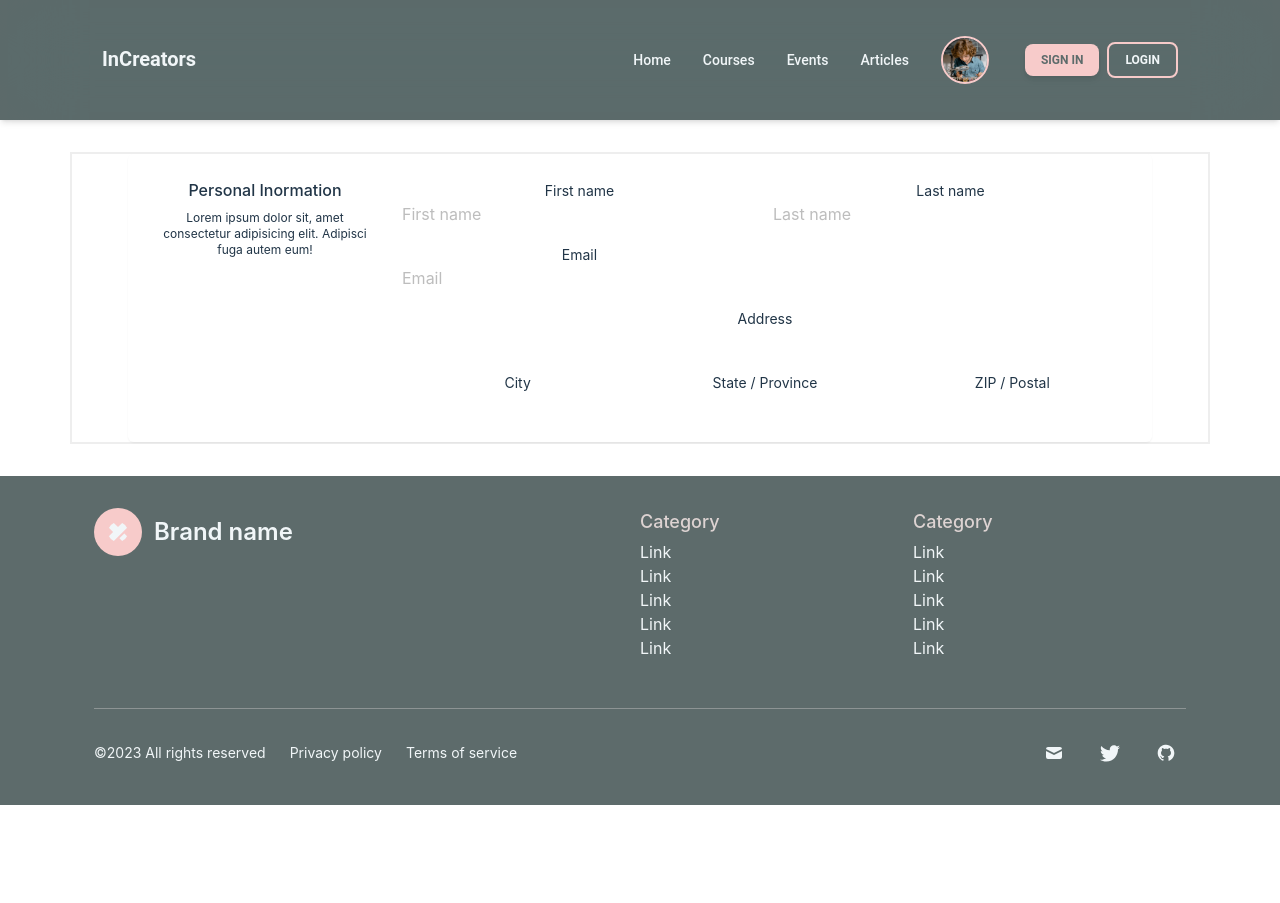
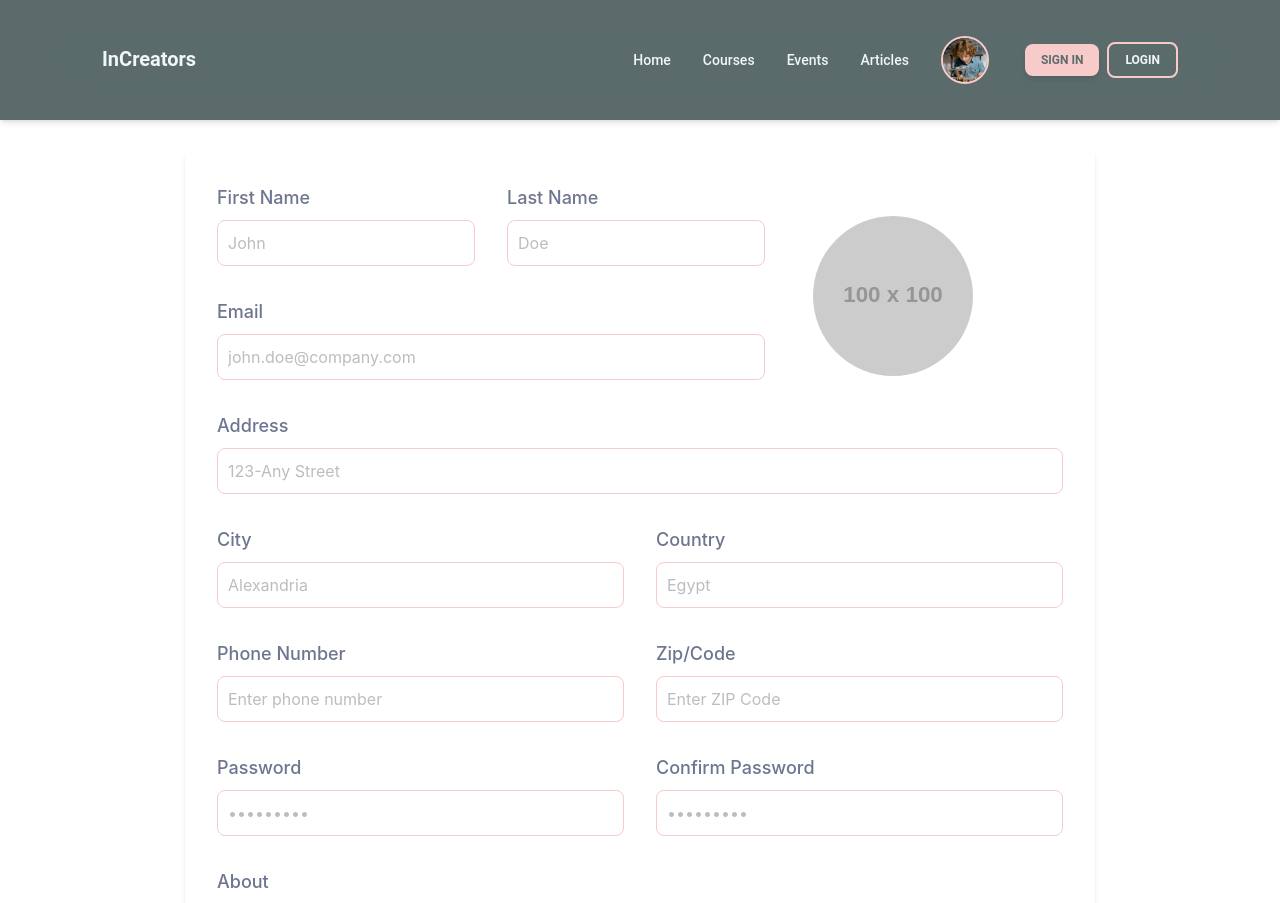
Before and after one commit to HabibaAbouelyazeed/inclusive-creators, a React (Vite) app: page /register in a window 1280 px wide. Shown: the top 903 px of the page. Before the commit the page ends 805 px from the top, so only its background shows below. Built offline with nearby package versions, Linux system fonts and the light colour scheme.

Commit message:
addregisterForm

```diff
--- a/src/pages/LandingPage.jsx
+++ b/src/pages/LandingPage.jsx
@@ -6,9 +6,9 @@ import Trending from "../components/Landing/Trending";
 const LandingPage = () => {
   return (
     <>
-    <Hero/>
-    <Strategy/>
-    <Trending/>
+      <Hero />
+      <Strategy />
+      <Trending />
     </>
   );
 };
--- a/src/pages/LoginPage.jsx
+++ b/src/pages/LoginPage.jsx
@@ -1,7 +1,7 @@
 import React from "react";
 
 const LoginPage = () => {
-  return <div>LoginPage</div>;
+  return <div>login</div>;
 };
 
 export default LoginPage;
--- a/src/pages/RegisterPage.jsx
+++ b/src/pages/RegisterPage.jsx
@@ -2,106 +2,244 @@ import React from "react";
 
 const RegisterPage = () => {
   return (
-    <>
     <section className="register py-8">
-        <div className="container mx-auto px-6 border-solid border-2 border-indigo-600ainer">
-          <form
-            novalidate=""
-            action=""
-            className="container flex flex-col mx-auto space-y-12"
+      <div className="container mx-auto px-6">
+        <form className=" mx-auto text-left w-10/12 shadow-md p-8">
+          <div className="grid gap-0 md:grid-cols-3 md:gap-12">
+            <figure className="order-first md:order-last mx-auto md:mx-0 w-40 py-auto">
+              <label htmlFor="myfile" className="cursor-pointer">
+                <img
+                  src="https://placehold.co/100x100"
+                  alt="User's profile picture"
+                  className="rounded-full my-8"
+                />
+              </label>
+              <input
+                type="file"
+                id="myfile"
+                className="hidden"
+                name="userImg"
+              />
+            </figure>
+            <div className="order-last md:order-first md:col-span-2 ">
+              <div className="flex flex-col md:flex-row">
+                <div className="mb-8 md:mr-8">
+                  <label
+                    htmlFor="first_name"
+                    className="block mb-2 text-sm sm:text-lg capitalize font-medium text-neutral-600  dark:text-white"
                   >
-            <fieldset className="grid grid-cols-4 gap-6 p-6 rounded-md shadow-sm dark:bg-gray-900">
-              <div className="space-y-2 col-span-full lg:col-span-1">
-                <p className="font-medium">Personal Inormation</p>
-                <p className="text-xs">
-                  Lorem ipsum dolor sit, amet consectetur adipisicing elit.
-                  Adipisci fuga autem eum!
-                </p>
-              </div>
-              <div className="grid grid-cols-6 gap-4 col-span-full lg:col-span-3">
-                <div className="col-span-full sm:col-span-3">
-                  <label for="firstname" className="text-sm">
                     First name
                   </label>
                   <input
-                    id="firstname"
                     type="text"
-                    placeholder="First name"
-                    className="w-full rounded-md focus:ring focus:ri focus:ri dark:border-gray-700 dark:text-gray-900"
+                    id="first_name"
+                    className="bg-neutral-100 border border-dirtyPink text-neutral-600 text-base rounded-lg  focus:outline-none block w-full p-2.5 font-normal  dark:bg-gray-700 dark:border-gray-600 dark:placeholder-gray-400 dark:text-white dark:focus:ring-blue-500 dark:focus:border-blue-500"
+                    placeholder="John"
+                    required
+                    name="firstName"
                   />
                 </div>
-                <div className="col-span-full sm:col-span-3">
-                  <label for="lastname" className="text-sm">
+                <div className="mb-8">
+                  <label
+                    htmlFor="last_name"
+                    className="block mb-2 text-sm sm:text-lg capitalize font-medium text-neutral-600  dark:text-white"
+                  >
                     Last name
                   </label>
                   <input
-                    id="lastname"
                     type="text"
-                    placeholder="Last name"
-                    className="w-full rounded-md focus:ring focus:ri focus:ri dark:border-gray-700 dark:text-gray-900"
+                    id="last_name"
+                    className="bg-neutral-100 border border-dirtyPink text-neutral-600 text-base rounded-lg  focus:outline-none block w-full p-2.5 font-normal  dark:bg-gray-700 dark:border-gray-600 dark:placeholder-gray-400 dark:text-white dark:focus:ring-blue-500 dark:focus:border-blue-500"
+                    placeholder="Doe"
+                    required
+                    name="lastName"
                   />
                 </div>
-                <div className="col-span-full sm:col-span-3">
-                  <label for="email" className="text-sm">
+              </div>
+              <div className="mb-8">
+                <label
+                  htmlFor="email"
+                  className="block mb-2 text-sm sm:text-lg capitalize font-medium text-neutral-600  dark:text-white"
+                >
                   Email
                 </label>
                 <input
+                  type="email"
                   id="email"
-                    type="email"
-                    placeholder="Email"
-                    className="w-full rounded-md focus:ring focus:ri focus:ri dark:border-gray-700 dark:text-gray-900"
+                  className="bg-neutral-100 border border-dirtyPink text-neutral-600 text-base rounded-lg  focus:outline-none block w-full p-2.5 font-normal  dark:bg-gray-700 dark:border-gray-600 dark:placeholder-gray-400 dark:text-white dark:focus:ring-blue-500 dark:focus:border-blue-500"
+                  placeholder="john.doe@company.com"
+                  required
+                  name="e-mail"
                 />
               </div>
-                <div className="col-span-full">
-                  <label for="address" className="text-sm">
+            </div>
+          </div>
+          <div className="mb-8">
+            <label
+              htmlFor="address"
+              className="block mb-2 text-sm sm:text-lg capitalize font-medium text-neutral-600  dark:text-white"
+            >
               Address
             </label>
             <input
+              type="text"
               id="address"
-                    type="text"
-                    placeholder=""
-                    className="w-full rounded-md focus:ring focus:ri focus:ri dark:border-gray-700 dark:text-gray-900"
+              className="bg-neutral-100 border border-dirtyPink text-neutral-600 text-base rounded-lg  focus:outline-none block w-full p-2.5 font-normal  dark:bg-gray-700 dark:border-gray-600 dark:placeholder-gray-400 dark:text-white dark:focus:ring-blue-500 dark:focus:border-blue-500"
+              placeholder="123-Any Street"
+              required
+              name="address"
             />
           </div>
-                <div className="col-span-full sm:col-span-2">
-                  <label for="city" className="text-sm">
+          <div className="grid md:gap-x-8 md:grid-cols-2">
+            <div className="mb-8">
+              <label
+                htmlFor="city"
+                className="block mb-2 text-sm sm:text-lg capitalize font-medium text-neutral-600  dark:text-white"
+              >
                 City
               </label>
               <input
+                type="text"
                 id="city"
-                    type="text"
-                    placeholder=""
-                    className="w-full rounded-md focus:ring focus:ri focus:ri dark:border-gray-700 dark:text-gray-900"
+                className="bg-neutral-100 border border-dirtyPink text-neutral-600 text-base rounded-lg  focus:outline-none block w-full p-2.5 font-normal  dark:bg-gray-700 dark:border-gray-600 dark:placeholder-gray-400 dark:text-white dark:focus:ring-blue-500 dark:focus:border-blue-500"
+                placeholder="Alexandria"
+                required
+                name="city"
               />
             </div>
-                <div className="col-span-full sm:col-span-2">
-                  <label for="state" className="text-sm">
-                    State / Province
+            <div className="mb-8">
+              <label
+                htmlFor="country"
+                className="block mb-2 text-sm sm:text-lg capitalize font-medium text-neutral-600  dark:text-white"
+              >
+                Country
               </label>
               <input
-                    id="state"
                 type="text"
-                    placeholder=""
-                    className="w-full rounded-md focus:ring focus:ri focus:ri dark:border-gray-700 dark:text-gray-900"
+                id="country"
+                className="bg-neutral-100 border border-dirtyPink text-neutral-600 text-base rounded-lg  focus:outline-none block w-full p-2.5 font-normal  dark:bg-gray-700 dark:border-gray-600 dark:placeholder-gray-400 dark:text-white dark:focus:ring-blue-500 dark:focus:border-blue-500"
+                placeholder="Egypt"
+                required
+                name="country"
               />
             </div>
-                <div className="col-span-full sm:col-span-2">
-                  <label for="zip" className="text-sm">
-                    ZIP / Postal
+            <div className="mb-8">
+              <label
+                htmlFor="phone"
+                className="block mb-2 text-sm sm:text-lg capitalize font-medium text-neutral-600  dark:text-white"
+              >
+                Phone number
               </label>
               <input
-                    id="zip"
+                type="tel"
+                id="phone"
+                className="bg-neutral-100 border border-dirtyPink text-neutral-600 text-base rounded-lg  focus:outline-none block w-full p-2.5 font-normal  dark:bg-gray-700 dark:border-gray-600 dark:placeholder-gray-400 dark:text-white dark:focus:ring-blue-500 dark:focus:border-blue-500"
+                placeholder="Enter phone number"
+                pattern="[0-9]{3}-[0-9]{2}-[0-9]{3}"
+                required
+                name="phoneNumber"
+              />
+            </div>
+            <div className="mb-8">
+              <label
+                htmlFor="zipCode"
+                className="block mb-2 text-sm sm:text-lg capitalize font-medium text-neutral-600  dark:text-white"
+              >
+                Zip/Code
+              </label>
+              <input
                 type="text"
-                    placeholder=""
-                    className="w-full rounded-md focus:ring focus:ri focus:ri dark:border-gray-700 dark:text-gray-900"
+                id="zipCode"
+                className="bg-neutral-100 border border-dirtyPink text-neutral-600 text-base rounded-lg  focus:outline-none block w-full p-2.5 font-normal  dark:bg-gray-700 dark:border-gray-600 dark:placeholder-gray-400 dark:text-white dark:focus:ring-blue-500 dark:focus:border-blue-500"
+                placeholder="Enter ZIP Code"
+                required
+                name="zipCode"
+              />
+            </div>
+            <div className="mb-8">
+              <label
+                htmlFor="password"
+                className="block mb-2 text-sm sm:text-lg capitalize font-medium text-neutral-600  dark:text-white"
+              >
+                Password
+              </label>
+              <input
+                type="password"
+                id="password"
+                className="bg-neutral-100 border border-dirtyPink text-neutral-600 text-base rounded-lg  focus:outline-none block w-full p-2.5 font-normal  dark:bg-gray-700 dark:border-gray-600 dark:placeholder-gray-400 dark:text-white dark:focus:ring-blue-500 dark:focus:border-blue-500"
+                placeholder="•••••••••"
+                required
+                name="password"
+              />
+            </div>
+            <div className="mb-8">
+              <label
+                htmlFor="confirm_password"
+                className="block mb-2 text-sm sm:text-lg capitalize font-medium text-neutral-600  dark:text-white"
+              >
+                Confirm password
+              </label>
+              <input
+                type="password"
+                id="confirm_password"
+                className="bg-neutral-100 border border-dirtyPink text-neutral-600 text-base rounded-lg  focus:outline-none block w-full p-2.5 font-normal  dark:bg-gray-700 dark:border-gray-600 dark:placeholder-gray-400 dark:text-white dark:focus:ring-blue-500 dark:focus:border-blue-500"
+                placeholder="•••••••••"
+                required
+                name="confirmPassword"
               />
             </div>
           </div>
-            </fieldset>
+          <div className="mb-8">
+            <label
+              htmlFor="about"
+              className="block mb-2 text-sm sm:text-lg capitalize font-medium text-neutral-600  dark:text-white"
+            >
+              About
+            </label>
+            <textarea
+              type="text"
+              id="about"
+              className="bg-neutral-100 border border-dirtyPink text-neutral-600 text-base rounded-lg  focus:outline-none block w-full p-2.5 font-normal  dark:bg-gray-700 dark:border-gray-600 dark:placeholder-gray-400 dark:text-white dark:focus:ring-blue-500 dark:focus:border-blue-500"
+              placeholder=""
+              required
+              name="about"
+            />
+          </div>
+          <div className="flex items-start mb-8">
+            <div className="flex items-center h-5">
+              <input
+                id="remember"
+                type="checkbox"
+                value=""
+                className="w-4 h-4 border border-dirtyPink rounded bg-neutral-100 focus:ring-3 focus:ring-dirtyPink dark:bg-gray-700 dark:border-gray-600 dark:focus:ring-blue-600 dark:ring-offset-gray-800"
+                required
+              />
+            </div>
+            <label
+              htmlFor="remember"
+              className="ms-2 text-base font-medium text-neutral-600 dark:text-gray-300"
+            >
+              I agree with the{" "}
+              <a
+                href="#"
+                className="text-dirtyPink hover:underline dark:text-blue-500"
+              >
+                terms and conditions
+              </a>
+              .
+            </label>
+          </div>
+          <div className="flex justify-center">
+            <button
+              type="submit"
+              className=" w-full md:w-40 text-olive bg-dirtyPink hover:bg-dirtyPink-800  focus:outline-none font-medium rounded-lg text-base px-5 py-2.5 text-center dark:bg-blue-600 dark:hover:bg-blue-700 dark:focus:ring-blue-800"
+            >
+              Submit
+            </button>
+          </div>
         </form>
       </div>
     </section>
-    </>
   );
 };
 
```
Lines whose indentation alone changed are shown as unchanged.
